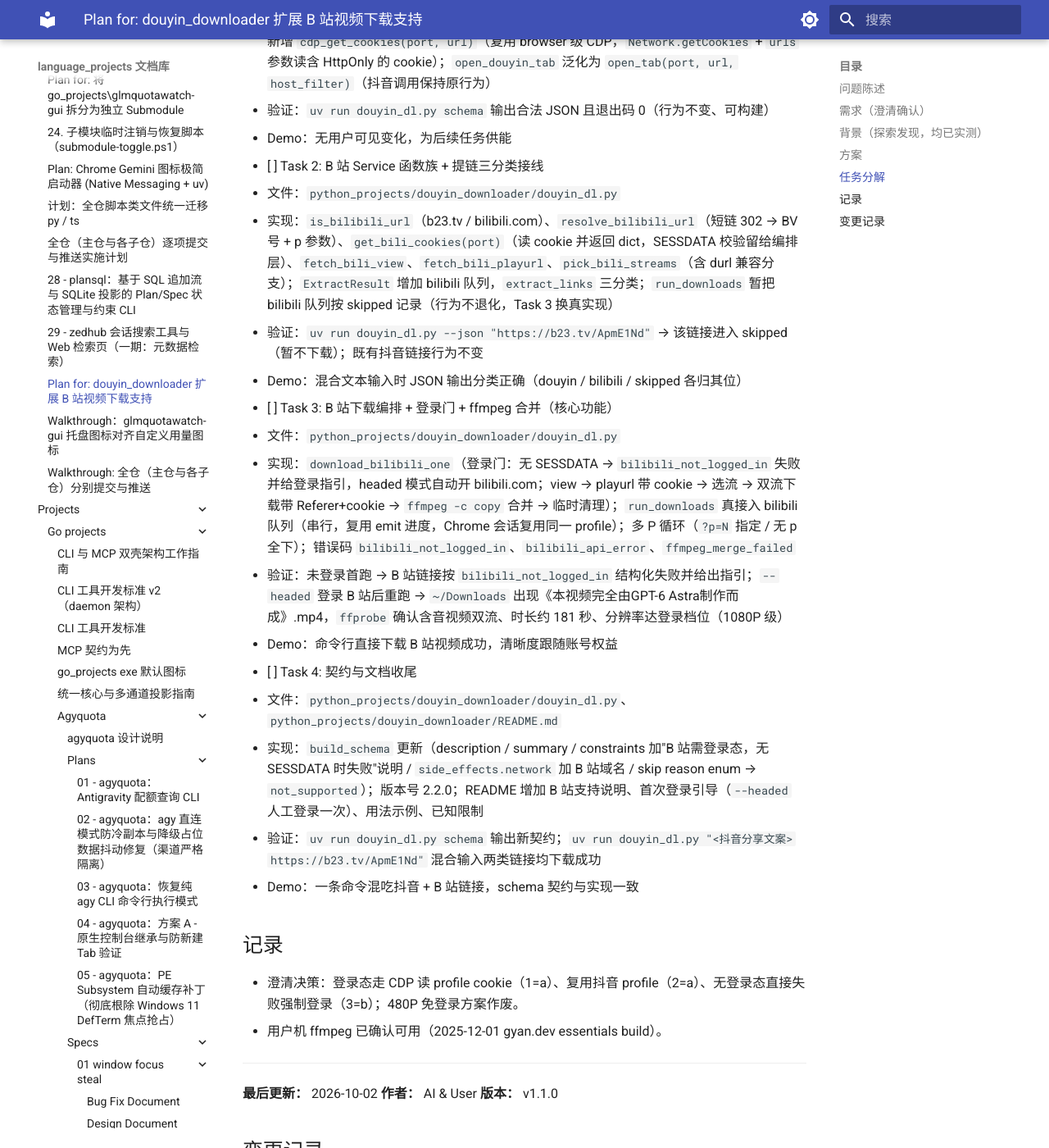
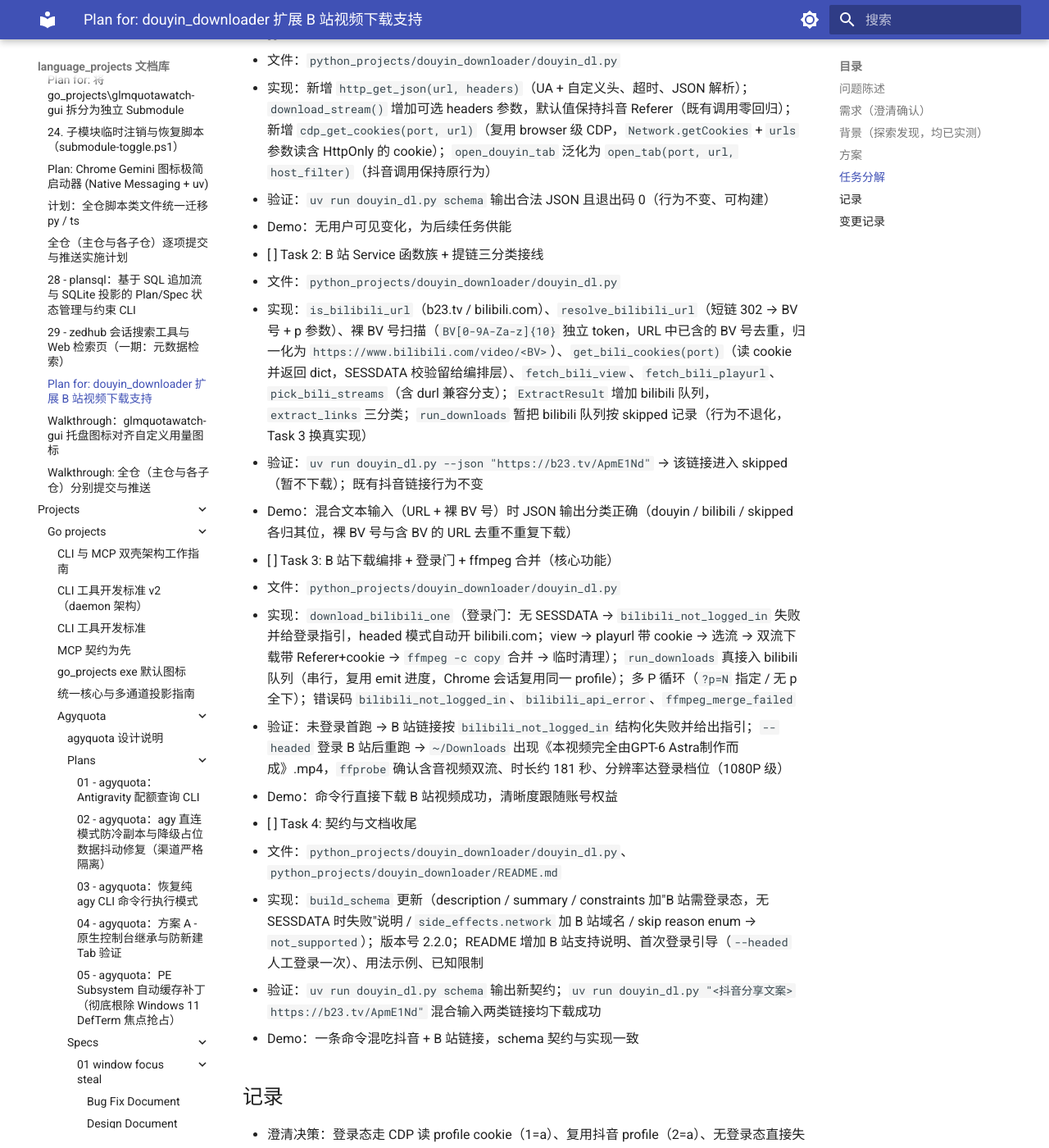
Before and after one commit to shihao-hub/td-language_projects, an MkDocs documentation site: the page built from docs/plans/30-douyin-dl-bilibili-support.md, in a window 1280 px wide and 1400 px high, scrolled down 2441 px. Shown: the whole window at 82% size. Built offline with MkDocs 1.6.1 and Material for MkDocs 9.7.7, drawn with Linux system fonts in a browser that asks for light colours; a script that is not in the unit is left out; some of the changed text lies outside the part shown.

Commit message:
docs(plans): 计划 30 追加裸 BV 号输入支持
- extract_links 扫描 BV[0-9A-Za-z]{10} 独立 token，与 URL 中 BV 号去重
- 裸 BV 号归一化为 bilibili 视频页地址后走同一链路
- 需求节、方案图、Task 2 同步更新，版本 v1.2.0

````diff
--- a/docs/plans/30-douyin-dl-bilibili-support.md
+++ b/docs/plans/30-douyin-dl-bilibili-support.md
@@ -9,7 +9,8 @@
 1. 清晰度：**1080P+，走登录态路线**——通过 CDP 读取 Chrome 专用 profile 的 cookie（含 HttpOnly 的 SESSDATA），**复用现有抖音 profile**（一个实例同时携带两站登录态）；检测不到登录态时**直接失败报错，强制先登录**（用户原话："1=a（b记录为下次任务）"→ 后改为登录态；"1=a 2=a 3=b"）。
 2. CLI 形态：**同一命令自动识别**——按域名分流，抖音链接走既有 CDP 流程，B 站链接走新 API+cookie 流程，一条命令混吃两类链接。
 3. 范围：**顺带考虑多 P 视频**——链接带 `?p=N` 时下载指定 P；不带 `p` 且为多 P 视频时全部下载（每 P 一条记录）。
-4. 实现路线：**API + CDP cookie 混合**——B 站公开 web API 拿元数据与流地址（免签名，已实测），登录态经 CDP 从浏览器 profile 取，不解析任何签名。
+4. 输入形式：**URL 与裸 BV 号均支持**——`https://b23.tv/xxx`、`https://www.bilibili.com/video/BVxxx`、以及文本中直接出现的 `BV1B6YR6gEyd` 这类裸 BV 号（2026-10-02 用户追加确认），裸 BV 号归一化为 `https://www.bilibili.com/video/<BV>` 后走同一链路。
+5. 实现路线：**API + CDP cookie 混合**——B 站公开 web API 拿元数据与流地址（免签名，已实测），登录态经 CDP 从浏览器 profile 取，不解析任何签名。
 
 ## 背景（探索发现，均已实测）
 
@@ -27,7 +28,7 @@
 
 ```mermaid
 flowchart LR
-    A[输入文本] --> B[extract_links 三分类]
+    A[输入文本<br/>URL 或裸 BV 号] --> B[extract_links 三分类]
     B -->|douyin 队列| C[既有 CDP 流程<br/>Chrome 嗅探直链]
     B -->|bilibili 队列| D[CDP 读 profile cookie<br/>校验 SESSDATA]
     D -->|无登录态| X[bilibili_not_logged_in<br/>失败并提示登录方法]
@@ -63,9 +64,9 @@
 
 - [ ] Task 2: B 站 Service 函数族 + 提链三分类接线
   - 文件：`python_projects/douyin_downloader/douyin_dl.py`
-  - 实现：`is_bilibili_url`（b23.tv / bilibili.com）、`resolve_bilibili_url`（短链 302 → BV 号 + p 参数）、`get_bili_cookies(port)`（读 cookie 并返回 dict，SESSDATA 校验留给编排层）、`fetch_bili_view`、`fetch_bili_playurl`、`pick_bili_streams`（含 durl 兼容分支）；`ExtractResult` 增加 bilibili 队列，`extract_links` 三分类；`run_downloads` 暂把 bilibili 队列按 skipped 记录（行为不退化，Task 3 换真实现）
+  - 实现：`is_bilibili_url`（b23.tv / bilibili.com）、`resolve_bilibili_url`（短链 302 → BV 号 + p 参数）、裸 BV 号扫描（`BV[0-9A-Za-z]{10}` 独立 token，URL 中已含的 BV 号去重，归一化为 `https://www.bilibili.com/video/<BV>`）、`get_bili_cookies(port)`（读 cookie 并返回 dict，SESSDATA 校验留给编排层）、`fetch_bili_view`、`fetch_bili_playurl`、`pick_bili_streams`（含 durl 兼容分支）；`ExtractResult` 增加 bilibili 队列，`extract_links` 三分类；`run_downloads` 暂把 bilibili 队列按 skipped 记录（行为不退化，Task 3 换真实现）
   - 验证：`uv run douyin_dl.py --json "https://b23.tv/ApmE1Nd"` → 该链接进入 skipped（暂不下载）；既有抖音链接行为不变
-  - Demo：混合文本输入时 JSON 输出分类正确（douyin / bilibili / skipped 各归其位）
+  - Demo：混合文本输入（URL + 裸 BV 号）时 JSON 输出分类正确（douyin / bilibili / skipped 各归其位，裸 BV 号与含 BV 的 URL 去重不重复下载）
 
 - [ ] Task 3: B 站下载编排 + 登录门 + ffmpeg 合并（核心功能）
   - 文件：`python_projects/douyin_downloader/douyin_dl.py`
@@ -87,11 +88,12 @@
 ---
 **最后更新：** 2026-10-02
 **作者：** AI & User
-**版本：** v1.1.0
+**版本：** v1.2.0
 
 ## 变更记录
 
 | 版本 | 日期 | 说明 |
 |---|---|---|
+| v1.2.0 | 2026-10-02 | 用户追加：支持裸 BV 号输入（BV[0-9A-Za-z]{10}，与 URL 中 BV 号去重），归一化后走同一链路 |
 | v1.1.0 | 2026-10-02 | 用户改选登录态路线：CDP 读抖音 profile cookie（复用 profile）、无登录态失败强制登录；新增登录门与 `bilibili_not_logged_in` 错误码，任务 1/3/4 相应扩展 |
 | v1.0.0 | 2026-10-02 | 初版：480P 纯 API 免登录路线 |
````
